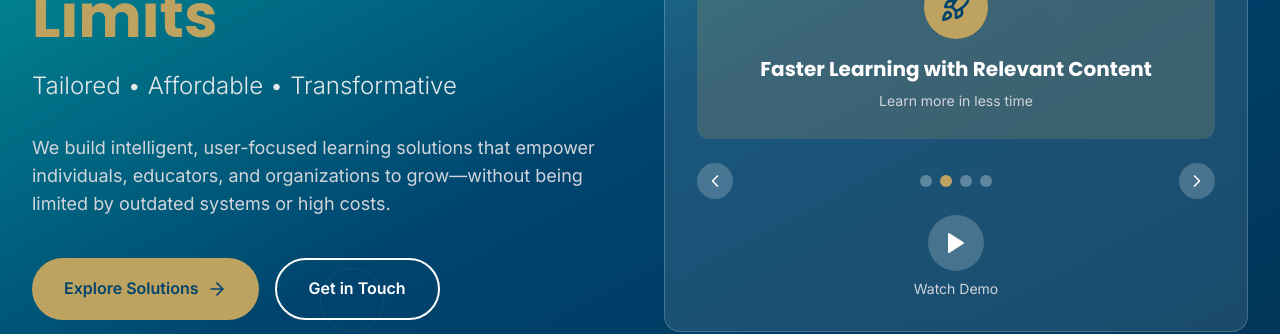
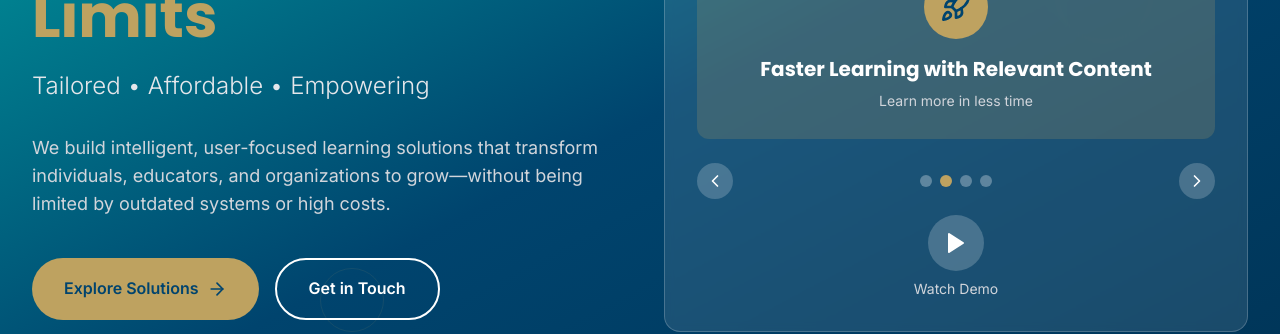
Before and after one commit to jananiedhub360/edhub360, a React (Vite) app: page / in a window 1280 px wide. Shown: the part 294-628 px from the top of the page. Built offline with nearby package versions, Linux system fonts and the light colour scheme.

Commit message:
Updated Hero.tsx

```diff
--- a/src/components/Hero.tsx
+++ b/src/components/Hero.tsx
@@ -72,11 +72,11 @@ const Hero: React.FC<HeroProps> = ({ onGetInTouch, onExploreSolutions }) => {
             </h1>
 
             <p className="text-xl sm:text-2xl mb-8 text-gray-200 font-light">
-              Tailored • Affordable • Transformative
+              Tailored • Affordable • Empowering
             </p>
 
             <p className="text-lg mb-10 text-gray-300 max-w-xl">
-              We build intelligent, user-focused learning solutions that empower individuals, educators, and organizations to grow—without being limited by outdated systems or high costs.
+              We build intelligent, user-focused learning solutions that transform individuals, educators, and organizations to grow—without being limited by outdated systems or high costs.
             </p>
 
             <div className="flex flex-col sm:flex-row gap-4 justify-center lg:justify-start">
```
